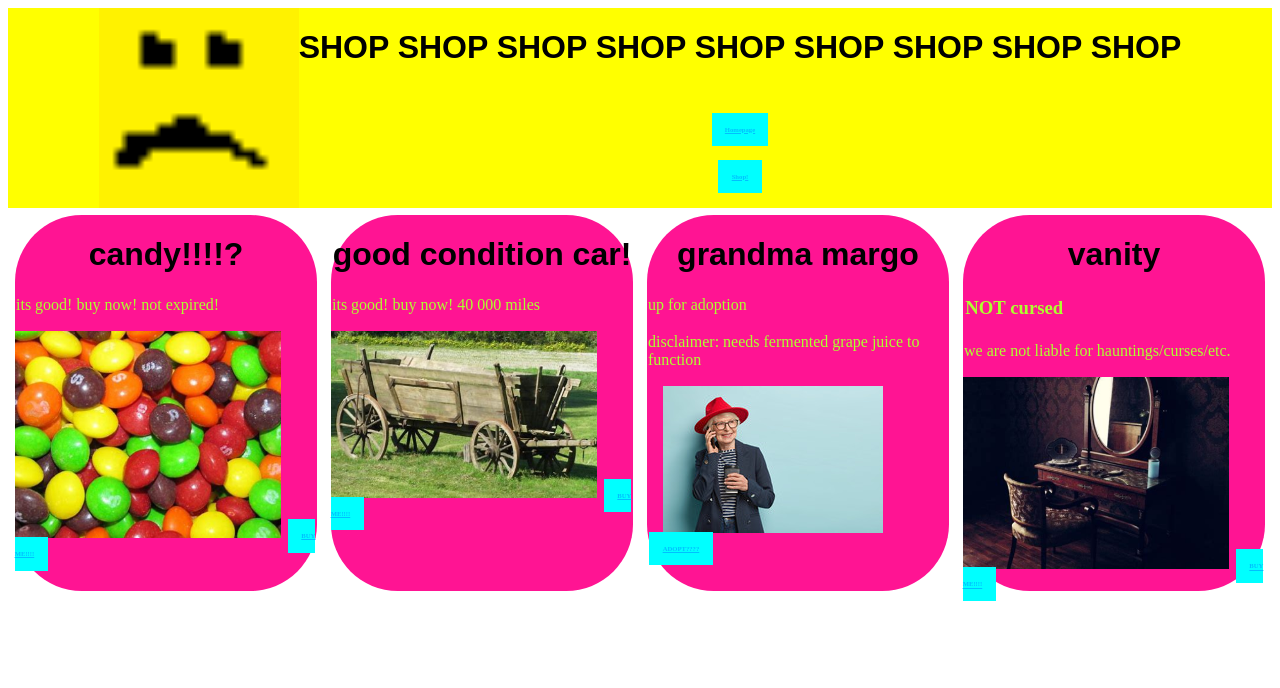
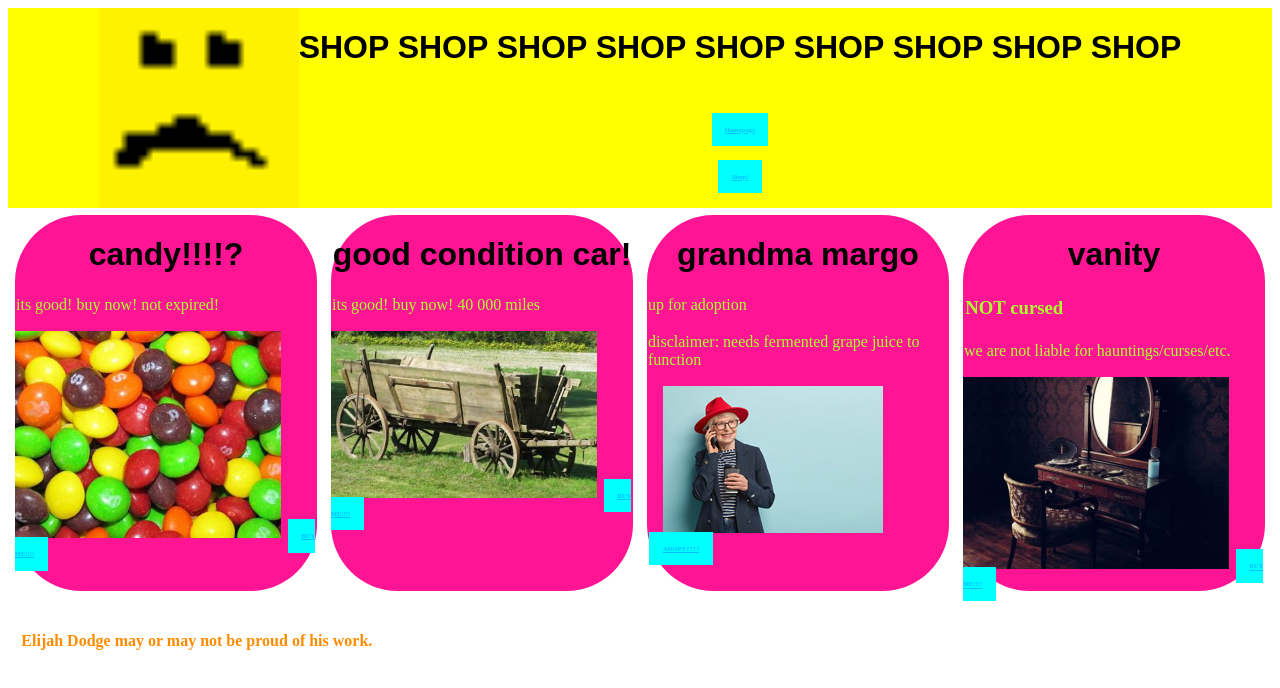
Before and after one commit to CaydenLords/GitMasteryWebsite, a plain HTML site: page shop/index.html in a window 1280 px wide. Drawn offline with Linux system fonts and the light colour scheme.

Commit message:
Credit added

```diff
--- a/shop/index.html
+++ b/shop/index.html
@@ -56,7 +56,9 @@
         </div>
 
     </div>
-
+<footer>
+    <h4>Elijah Dodge may or may not be proud of his work.</h3>
+</footer>
 </body>
 
 <script>
--- a/shop/style.css
+++ b/shop/style.css
@@ -14,6 +14,11 @@ h1 {
 h3 {
     padding: 2pt;
     color: greenyellow;
+}
+
+h4 {
+    padding: 10pt;
+    color: darkorange;
 }
 
 p {
```
